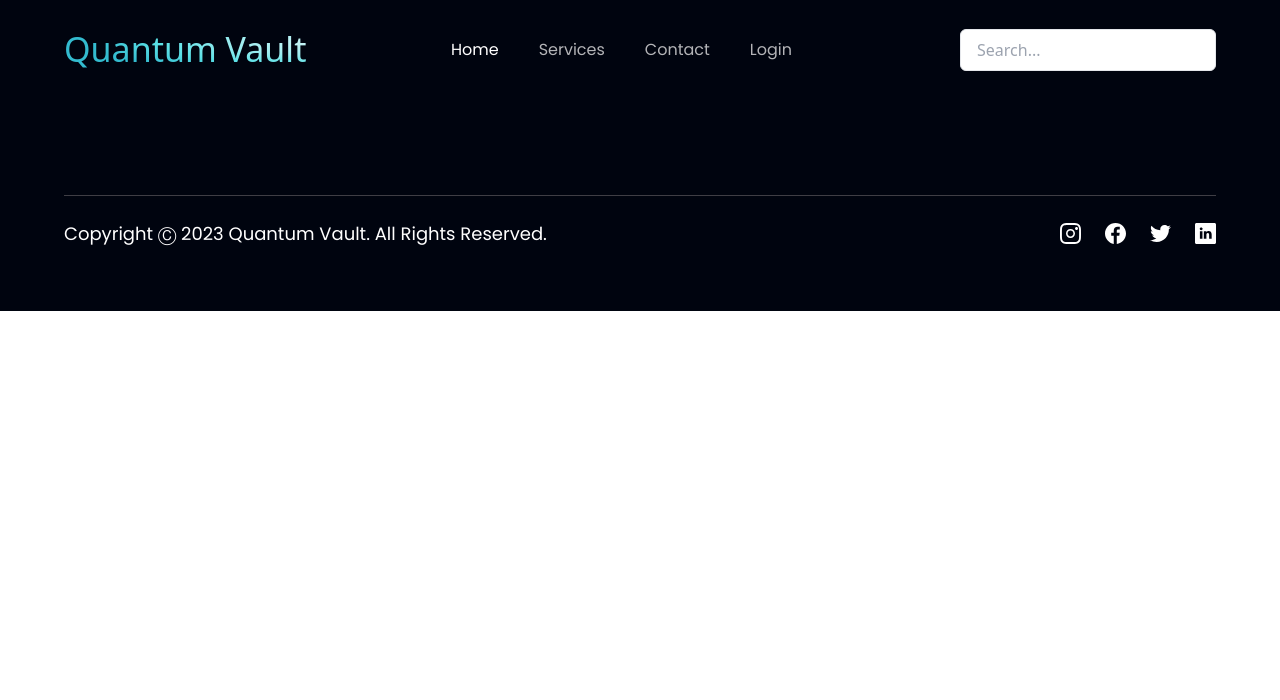
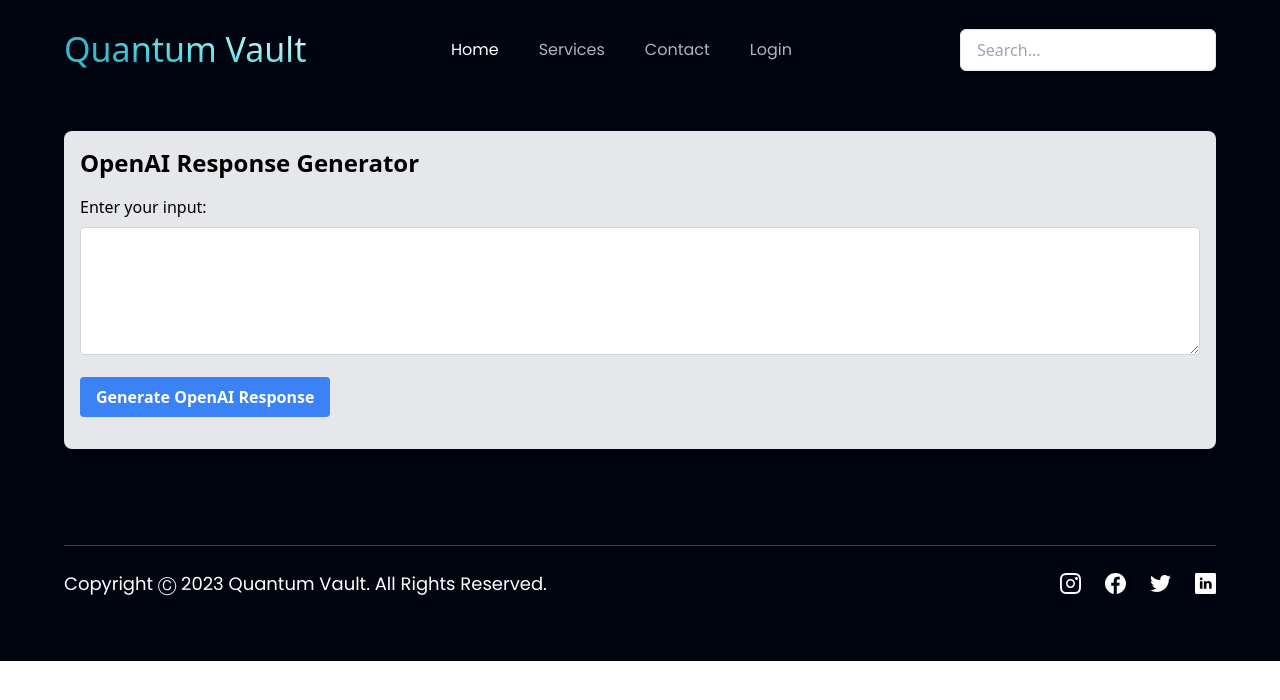
Before and after one commit to geetamatkar/fintech_project, a React (Vite) app: page /retirementplanning in a window 1280 px wide. Shown: the top 700 px of the page. Built offline with nearby package versions, Linux system fonts and the light colour scheme.

Commit message:
Added RetirementPlanning Open Ai

```diff
--- a/src/App.jsx
+++ b/src/App.jsx
@@ -23,8 +23,7 @@ import DataAnalysisCrypto from "./components/DataAnalysisCrypto";
 import CryptoForm from "./components/CryptoForm";
 import Profile from "./components/Profile";
 import FinancialRecommendationSystem from "./components/FinancialRecommendationSystem";
-
-
+import RetirementPlanningOpenai from "./components/RetirementPlanningOpenai"
 const Home = () => (
   <div className={`${styles.boxWidth}`}>
     <Hero />
@@ -60,6 +59,7 @@ const App = () => (
             <Route path="/cryptoform" element={<CryptoForm/>} />
             <Route path="/profile" element={<Profile/>} />
             <Route path="/recommendation" element={<FinancialRecommendationSystem/>} />
+            <Route path="/retirementplanning" element={<RetirementPlanningOpenai/>} />
 
 
           </Routes>
--- /dev/null
+++ b/src/components/RetirementPlanningOpenai.jsx
@@ -0,0 +1,68 @@
+import React, { useState } from 'react';
+
+const RetirementPlanningOpenai = () => {
+  const [userInput, setUserInput] = useState('');
+  const [openAIResponse, setOpenAIResponse] = useState('');
+
+  const handleInputChange = (e) => {
+    setUserInput(e.target.value);
+  };
+
+  const generateOpenAIResponse = async () => {
+    try {
+      // Assuming you have OpenAI API key and endpoint configured
+      const apiKey = 'YOUR_OPENAI_API_KEY';
+      const endpoint = 'YOUR_OPENAI_API_ENDPOINT';
+
+      const response = await fetch(endpoint, {
+        method: 'POST',
+        headers: {
+          'Content-Type': 'application/json',
+          'Authorization': `Bearer ${apiKey}`,
+        },
+        body: JSON.stringify({
+          prompt: userInput,
+          max_tokens: 150, // Adjust based on the desired response length
+        }),
+      });
+
+      const responseData = await response.json();
+      setOpenAIResponse(responseData.choices[0].text.trim());
+    } catch (error) {
+      console.error('Error generating OpenAI response:', error);
+      setOpenAIResponse('Sorry, an error occurred while generating the response.');
+    }
+  };
+
+  return (
+    <div className="container mx-auto mt-8 p-4 bg-gray-200 rounded-lg">
+      <h1 className="text-2xl font-bold mb-4">OpenAI Response Generator</h1>
+
+      <form className="mb-4">
+        <label className="block mb-2">Enter your input:</label>
+        <textarea
+          className="w-full h-32 p-2 border border-gray-300 rounded"
+          value={userInput}
+          onChange={handleInputChange}
+        ></textarea>
+
+        <button
+          className="mt-4 bg-blue-500 hover:bg-blue-700 text-white font-bold py-2 px-4 rounded"
+          type="button"
+          onClick={generateOpenAIResponse}
+        >
+          Generate OpenAI Response
+        </button>
+      </form>
+
+      {openAIResponse && (
+        <div className="mt-4 p-4 bg-gray-100 rounded">
+          <h2 className="text-xl font-bold mb-2">OpenAI Response:</h2>
+          <p>{openAIResponse}</p>
+        </div>
+      )}
+    </div>
+  );
+};
+
+export default RetirementPlanningOpenai;
--- a/src/components/Services.jsx
+++ b/src/components/Services.jsx
@@ -43,7 +43,7 @@ const Services = () => {
       <ServiceCard
         title="Retirement Planning"
         description="Secure your future with our Retirement Planning service. We offer expert guidance to help you plan and invest wisely, ensuring a comfortable and stress-free retirement."
-        linkTo="/apply/retirement-planning"
+        linkTo="/retirementplanning"
       />
     </div>
   );
```
